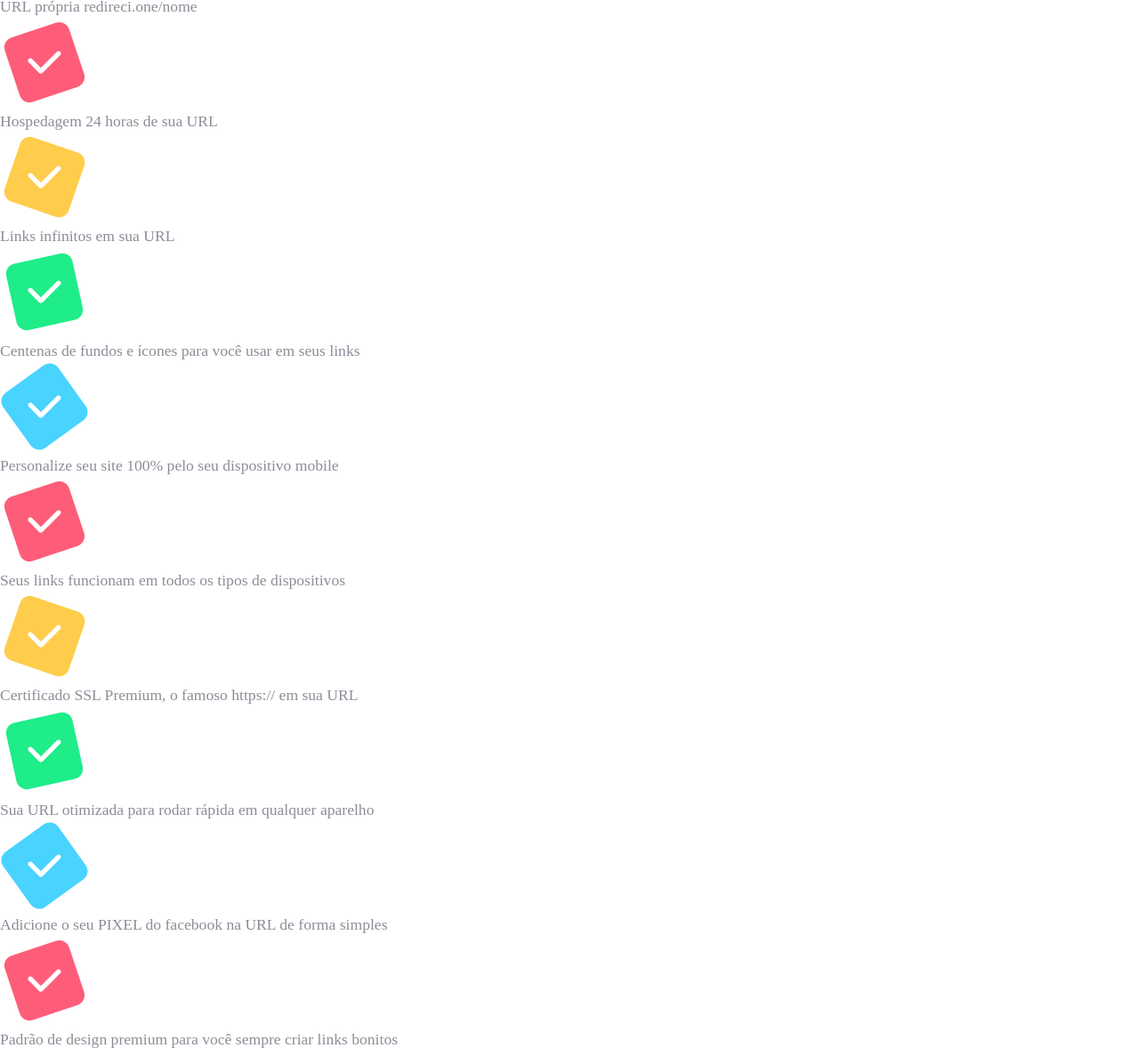
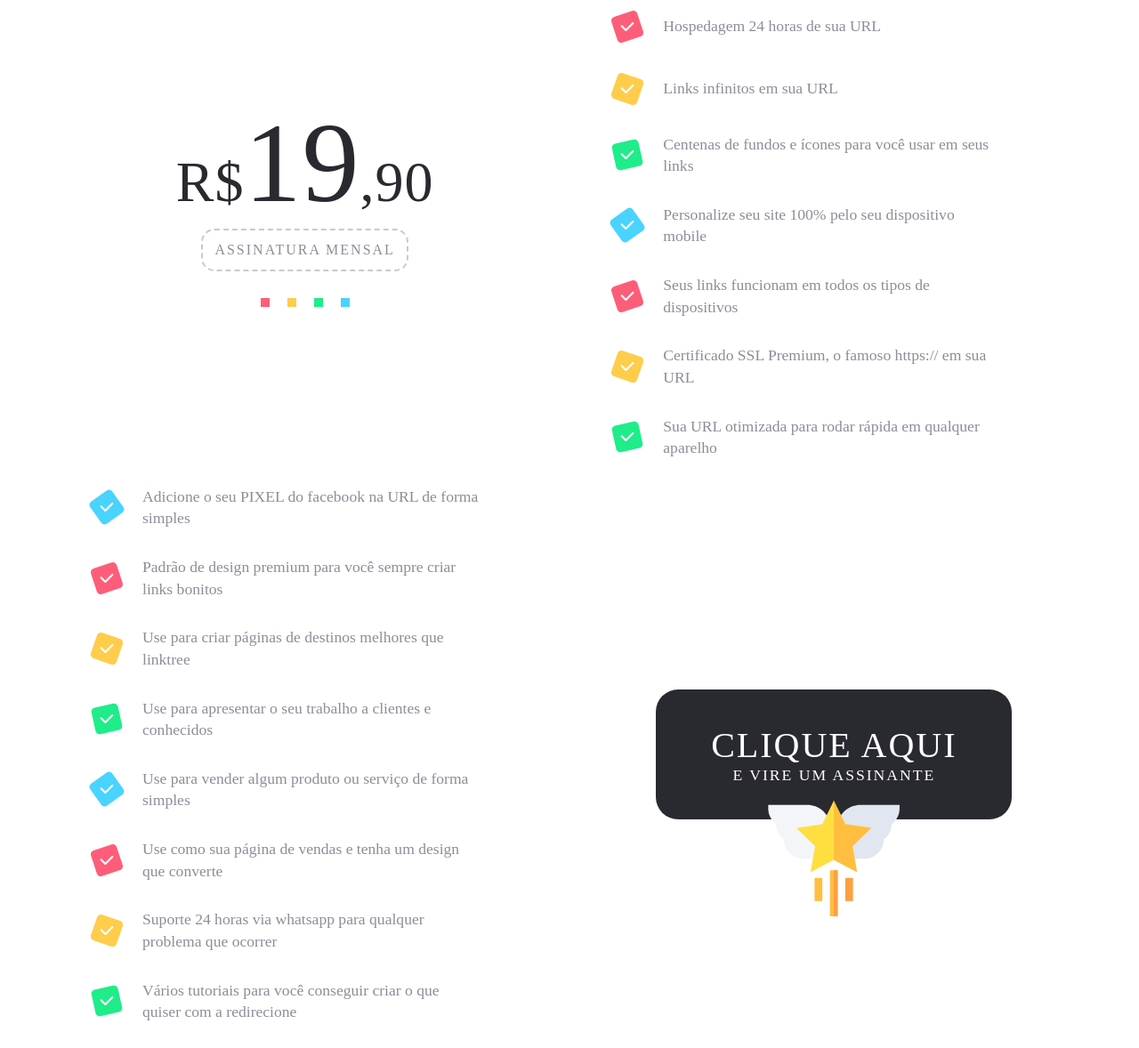
Before and after one commit to eduardolecdt/redirecione, a plain HTML site: page index.html in a window 1280 px wide. Shown: the part 9896-11074 px from the top of the page at 89% size. Drawn offline with Linux system fonts and the light colour scheme; a web font is replaced by a local one.

Commit message:
Section ASSINAR

```diff
--- a/assets/css/global/variables.css
+++ b/assets/css/global/variables.css
@@ -15,6 +15,7 @@ VARIVEIS DO WEBSITE REDIRECIONE
 --cor-primaria-4: #3A3A44;
 --cor-primaria-5: #555560;
 --cor-primaria-6: #8D8D99;
+--cor-primaria-7: #c9c9d3;
 
 --cor-verde: #1EED89;
 --cor-verde-escuro: #4DB57E;
@@ -48,6 +49,7 @@ VARIVEIS DO WEBSITE REDIRECIONE
 
 --borda-tracado-padrao: 2px dashed var(--cor-primaria-5);
 --borda-tracado-branco: 2px dashed var(--cor-branco);
+--borda-tracado-claro: 2px dashed var(--cor-primaria-7);
 
 }
 
--- a/assets/css/pages/index/partials/section-assinar.css
+++ b/assets/css/pages/index/partials/section-assinar.css
@@ -5,5 +5,202 @@ INDEX PARTIALS SECTION ASSINAR
 */
 
 section.assinar {
+  display: flex;
+  flex-direction: column;
+  align-items: center;
+  justify-content: center;
+  padding: 100px 0px;
   background-color: var(--cor-branco);
 }
+
+/* Valor */
+
+section.assinar .valor {
+  display: flex;
+  align-items: center;
+  justify-content: center;
+  width: 100%;
+}
+
+section.assinar .valor .mensalidade {
+  display: flex;
+  flex-direction: column;
+  align-items: center;
+  justify-content: center;
+  text-align: center;
+  width: 100%;
+}
+
+section.assinar .valor .mensalidade h2 {
+  font-family: var(--fonte-app-bold);
+  color: var(--cor-primaria-3);
+  letter-spacing: 1px;
+  font-size: 8rem;
+}
+
+section.assinar .valor .mensalidade h2 span {
+  font-size: 4rem;
+}
+
+section.assinar .valor .mensalidade p {
+  font-family: var(--fonte-app-bold);
+  color: var(--cor-primaria-6);
+  padding: var(--padding-quadro);
+  border: var(--borda-tracado-claro);
+  border-radius: var(--radius-quadro);
+  letter-spacing: 2px;
+  font-size: 1rem;
+  margin: 0px 0px 30px 0px;
+}
+
+section.assinar .valor .mensalidade img {
+  width: 100%;
+  max-width: 100px;
+}
+
+/* Acao */
+
+section.assinar .acao {
+  display: flex;
+  align-items: center;
+  justify-content: center;
+  width: 100%;
+}
+
+section.assinar .acao .botao {
+  display: flex;
+  align-items: center;
+  justify-content: center;
+  text-align: center;
+  width: 100%;
+}
+
+section.assinar .acao .botao button {
+  display: flex;
+  flex-direction: column;
+  align-items: center;
+  justify-content: center;
+  position: relative;
+  background-color: var(--cor-primaria-3);
+  color: var(--cor-branco);
+  font-family: var(--fonte-app-bold);
+  border-radius: var(--radius-quadro-maior);
+  padding: 40px 50px;
+  text-transform: uppercase;
+  letter-spacing: 2px;
+  width: 100%;
+  max-width: 400px;
+}
+
+section.assinar .acao .botao button:hover {
+  background-color: var(--cor-amarelo);
+  box-shadow: 0px 0px 50px 0px var(--cor-amarelo);
+}
+
+section.assinar .acao .botao button:hover img {
+  bottom: -150px;
+  opacity: 0.5;
+}
+
+section.assinar .acao .botao button p.maior {
+  font-size: 2.5rem;
+}
+
+section.assinar .acao .botao button p.menor {
+  font-size: 1.1rem;
+}
+
+section.assinar .acao .botao button img {
+  position: absolute;
+  bottom: -110px;
+  width: 100%;
+  max-width: 150px;
+}
+
+/* Beneficios */
+
+section.assinar div .beneficios {
+  display: flex;
+  flex-direction: column;
+  align-items: flex-start;
+  justify-content: center;
+  text-align: left;
+  width: 80%;
+}
+
+section.assinar div.valor .beneficios {
+  padding-right: 100px;
+}
+
+section.assinar div.acao .beneficios {
+  padding-left: 100px;
+}
+
+section.assinar div .beneficios .linha {
+  display: flex;
+  align-items: center;
+  padding: 15px 0px;
+}
+
+section.assinar div .beneficios .linha img {
+  width: 100%;
+  max-width: 40px;
+}
+
+section.assinar div .beneficios .linha p {
+  padding-left: 20px;
+  width: 100%;
+  max-width: 400px;
+}
+
+/* Responsivo */
+
+@media screen and (max-width: 1000px) {
+  section.assinar {
+    padding: 100px 20px 150px 20px;
+  }
+  section.assinar .valor {
+    flex-direction: column;
+  }
+  section.assinar .acao {
+    flex-direction: column;
+  }
+  section.assinar div .beneficios {
+    width: 100%;
+    max-width: 600px;
+  }
+  section.assinar div.valor .beneficios {
+    padding-right: 0px;
+    margin-top: 50px;
+  }
+  section.assinar div.acao .beneficios {
+    padding-left: 0px;
+    margin-bottom: 50px;
+  }
+}
+
+@media screen and (max-width: 600px) {
+  section.assinar .valor .mensalidade h2 span {
+    font-size: 3rem;
+  }
+  section.assinar .valor .mensalidade p {
+    font-size: 0.9rem;
+  }
+  section.assinar .acao .botao button {
+    padding: 30px 20px;
+    max-width: 350px;
+  }
+  section.assinar .acao .botao button p.maior {
+    font-size: 2.0rem;
+  }
+  section.assinar .acao .botao button p.menor {
+    font-size: 0.9rem;
+  }
+  section.assinar .acao .botao button img {
+    bottom: -90px;
+    max-width: 120px;
+  }
+  section.assinar .acao .botao button:hover img {
+    bottom: -120px;
+  }
+}
```
